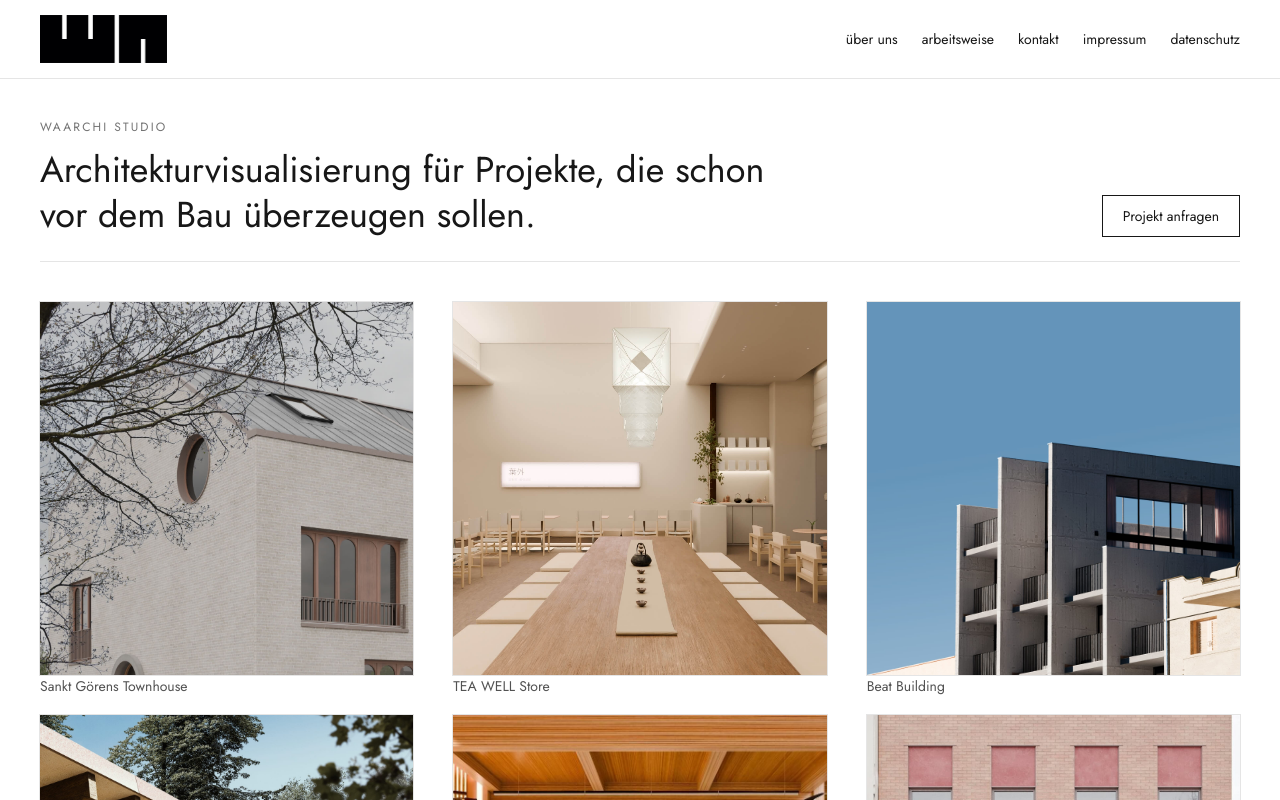
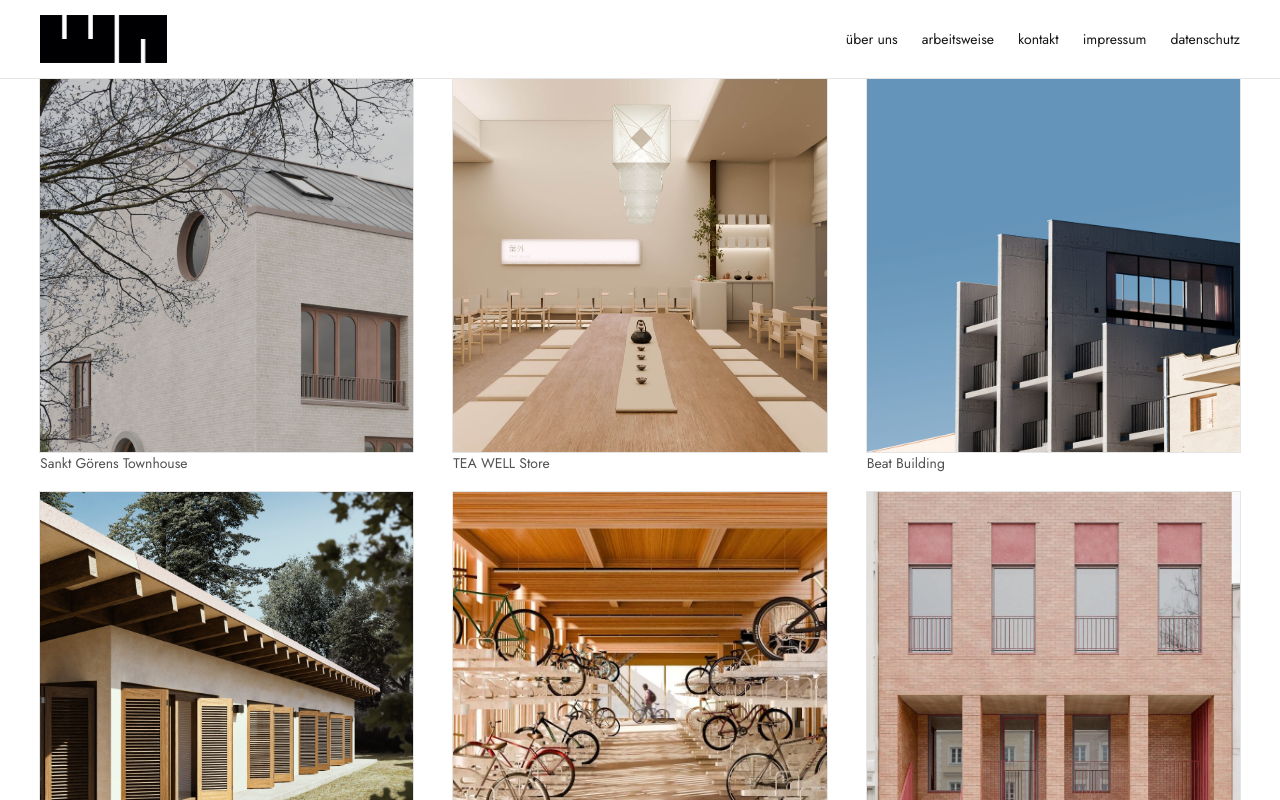
Before and after one commit to bobohatt/archviz-portfolio, a Next.js app: page /home in a window 1280 px wide. Shown: the top 800 px of the page. Built offline with nearby package versions, Linux system fonts and the light colour scheme.

Commit message:
Remove temporary hero banner from home

```diff
--- a/app/home/page.tsx
+++ b/app/home/page.tsx
@@ -42,22 +42,6 @@ export default function HomePage() {
         </div>
       </header>
 
-      <section className="px-[16px] md:px-[40px] max-w-[2000px] mx-auto py-8 md:py-10">
-        <div className="grid gap-4 md:grid-cols-[1fr_auto] md:items-end border-b border-neutral-200 pb-6">
-          <div>
-            <p className="text-xs uppercase tracking-[0.18em] text-neutral-500 mb-3">WaArchi Studio</p>
-            <h1 className="font-jost text-2xl md:text-4xl leading-tight text-neutral-900 max-w-3xl">
-              Architekturvisualisierung für Projekte, die schon vor dem Bau überzeugen sollen.
-            </h1>
-          </div>
-          <Link
-            href="/contact"
-            className="inline-flex items-center justify-center px-5 py-2.5 text-sm border border-neutral-900 text-neutral-900 hover:bg-neutral-900 hover:text-white transition-colors"
-          >
-            Projekt anfragen
-          </Link>
-        </div>
-      </section>
 
     <section id="work" className="px-[40px] max-w-[2000px] mx-auto">
             <div className="grid grid-cols-1 md:grid-cols-2 lg:grid-cols-3 gap-[40px] relative">
```
